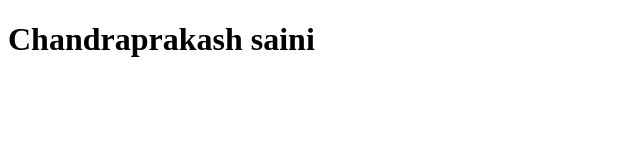
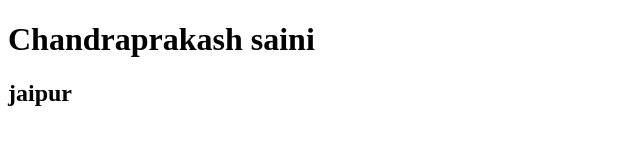
Before and after one commit to Chandraprakashsaini018/Chandraprakashsaini_2006, a plain HTML site: page index.html in a window 1280 px wide. Shown: the whole page, without its empty margins (0-640 px from the left). Drawn offline with Linux system fonts and the light colour scheme.

Commit message:
first comment

```diff
--- a/index.html
+++ b/index.html
@@ -7,5 +7,6 @@
 </head>
 <body>
     <h1>Chandraprakash saini</h1>
+    <h2>jaipur</h2>
 </body>
 </html>
```
